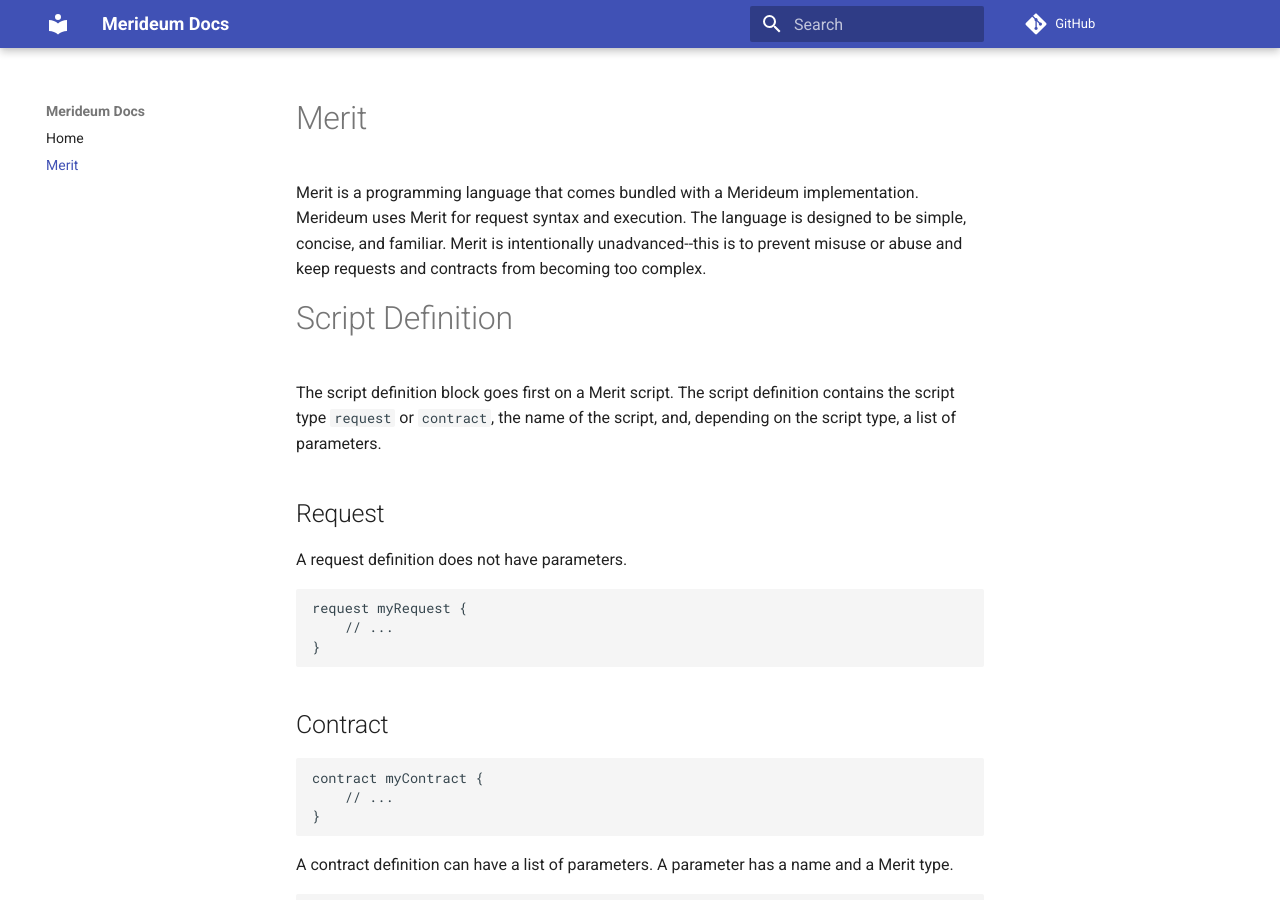
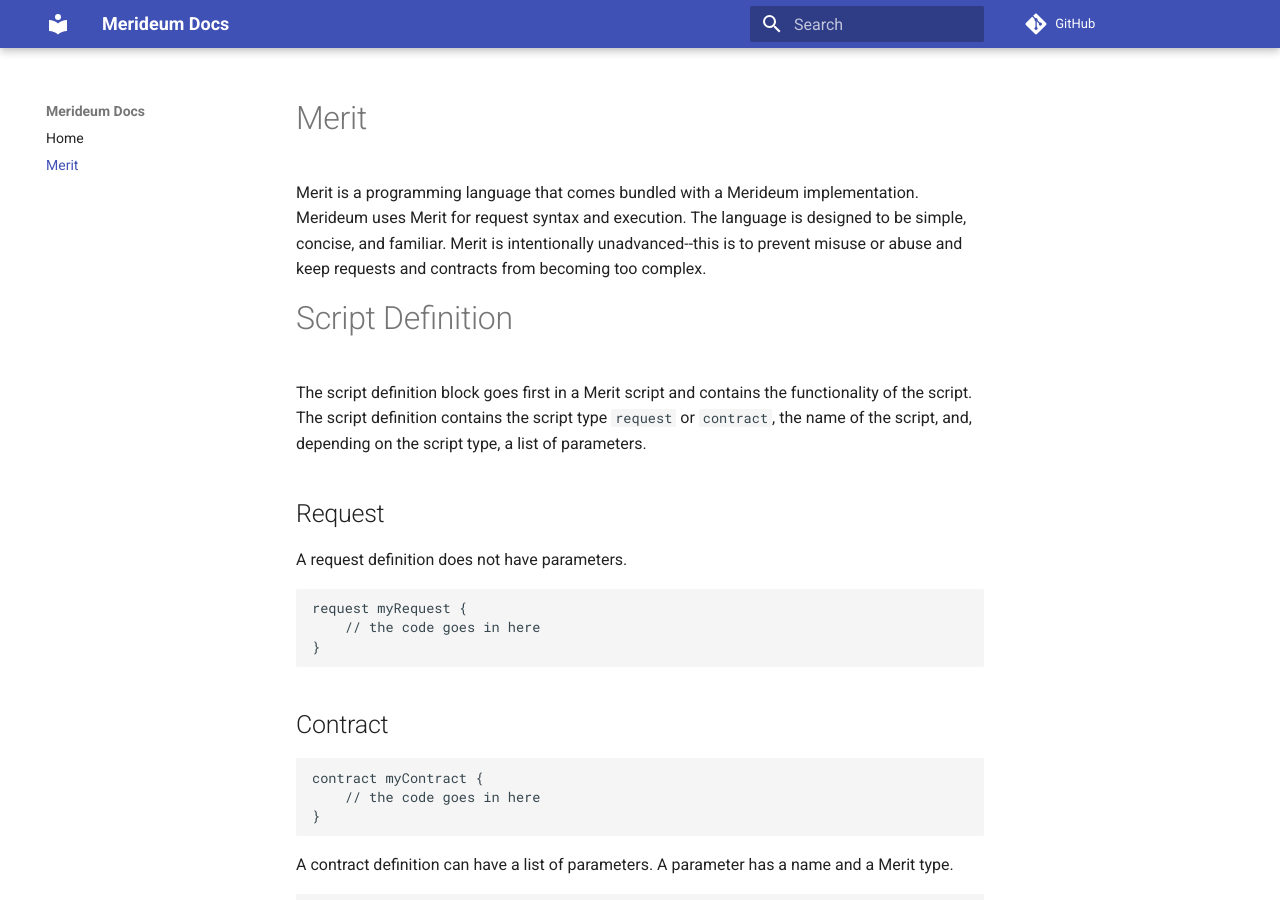
Before and after one commit to merideum/merideum-spec, an MkDocs documentation site: the page built from docs/merit.md, in a window 1280 px wide and 900 px high. Built offline with MkDocs 1.6.1 and Material for MkDocs 9.7.7, drawn with Linux system fonts in a browser that asks for light colours; comment, search, counter and statistics services are not loaded; some of the changed text lies outside the part shown.

Commit message:
Correct documentation

````diff
--- a/docs/merit.md
+++ b/docs/merit.md
@@ -5,14 +5,14 @@
 Merit is intentionally unadvanced--this is to prevent misuse or abuse and keep requests and contracts from becoming too complex.
 
 # Script Definition
-The script definition block goes first on a Merit script. The script definition contains the script type `request` or `contract`, the name of the script, and, depending on the script type, a list of parameters.
+The script definition block goes first in a Merit script and contains the functionality of the script. The script definition contains the script type `request` or `contract`, the name of the script, and, depending on the script type, a list of parameters.
 
 
 ## Request
 A request definition does not have parameters.
 ```
 request myRequest {
-    // ...
+    // the code goes in here
 }
 ```
 
@@ -20,7 +20,7 @@
 
 ```
 contract myContract {
-    // ...
+    // the code goes in here
 }
 ```
 
````
Also changed, not shown: other parts of docs/merit.md (+1 -1 lines).
